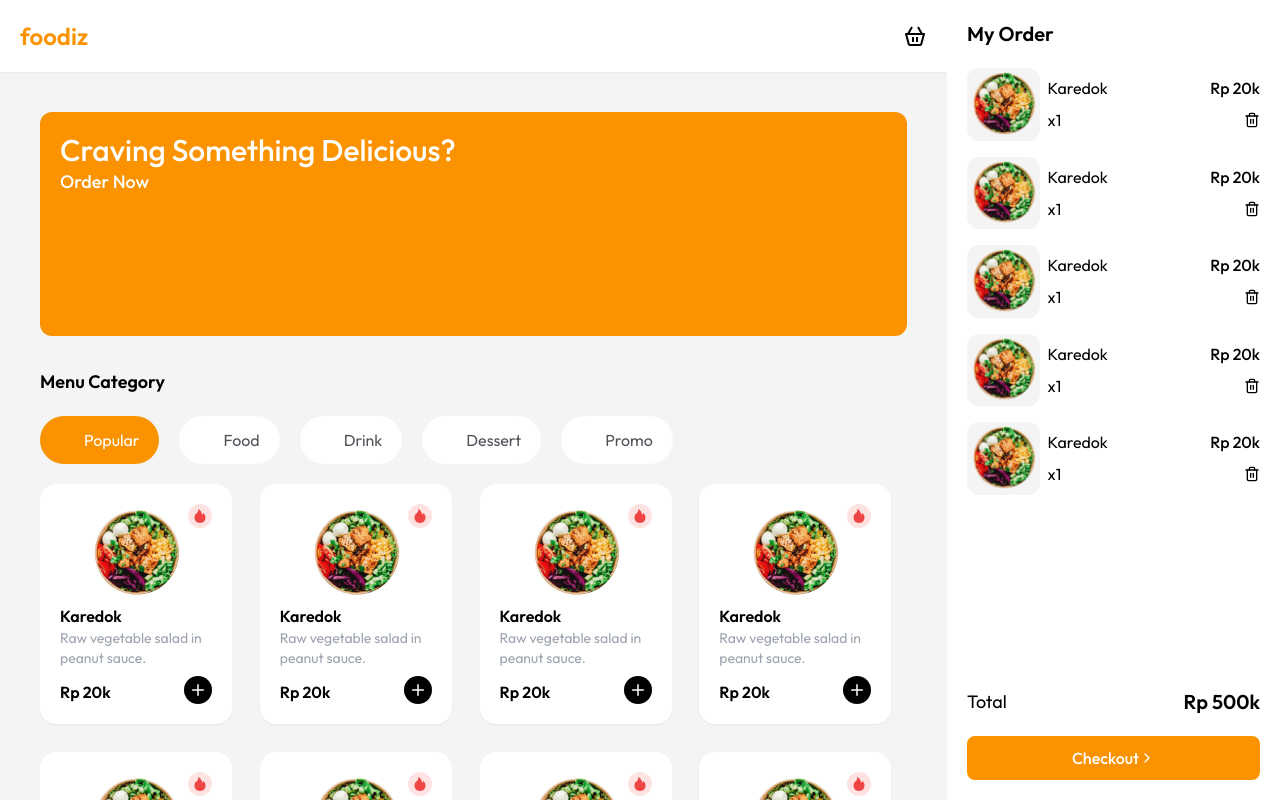
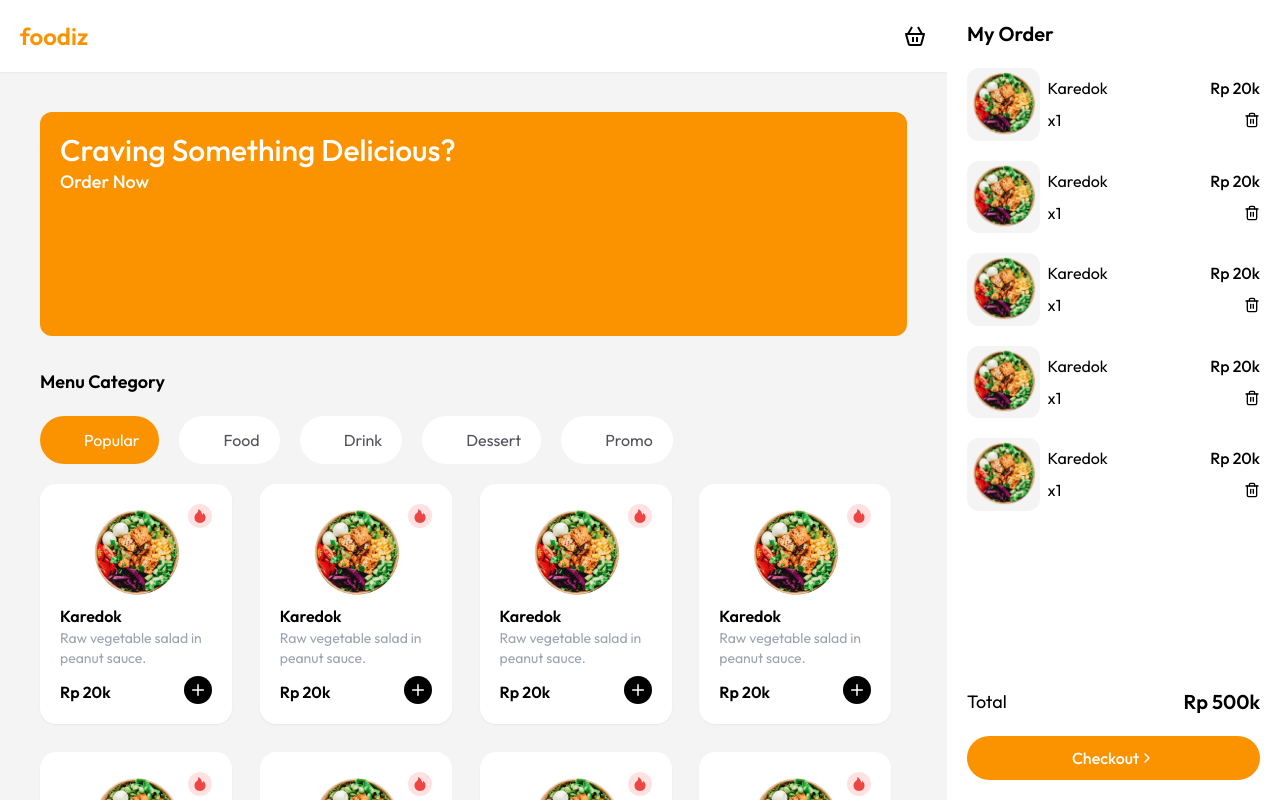
Before and after one commit to bagusfaize/foodiz, a Next.js app: page / in a window 1280 px wide. Built offline with nearby package versions, Linux system fonts and the light colour scheme; some icons are missing.

Commit message:
styling cart

```diff
--- a/app/components/Chart.tsx
+++ b/app/components/Chart.tsx
@@ -20,7 +20,7 @@ export default function Chart() {
                     <span className="text-lg">Total</span>
                     <span className="text-xl font-semibold">Rp 500k</span>
                 </div>
-                <button className="flex justify-center items-center text-white bg-main-yellow font-medium rounded-lg px-5 py-2.5 w-full">
+                <button className="flex justify-center items-center text-white bg-main-yellow font-medium rounded-full px-5 py-2.5 w-full ">
                     Checkout
                     <FiChevronRight/>
                 </button>
--- a/app/components/ChartCard.tsx
+++ b/app/components/ChartCard.tsx
@@ -4,7 +4,7 @@ import { FiTrash2 } from 'react-icons/fi'
 
 export default function ChartCard() {
   return (
-    <div className="flex items-center mb-4">
+    <div className="flex items-center mb-5">
         <div className="mr-2 bg-zinc-100 rounded-xl">
             <Image src="/images/food-1.png" alt="cart-food-img" height={100} width={100} />
         </div>
```
